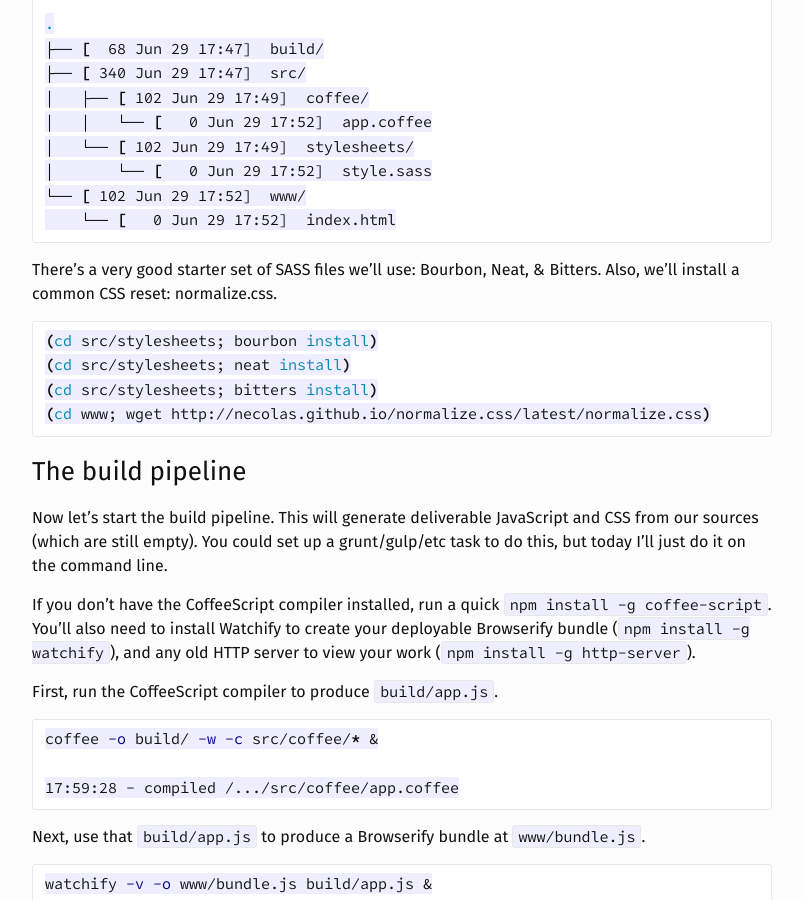
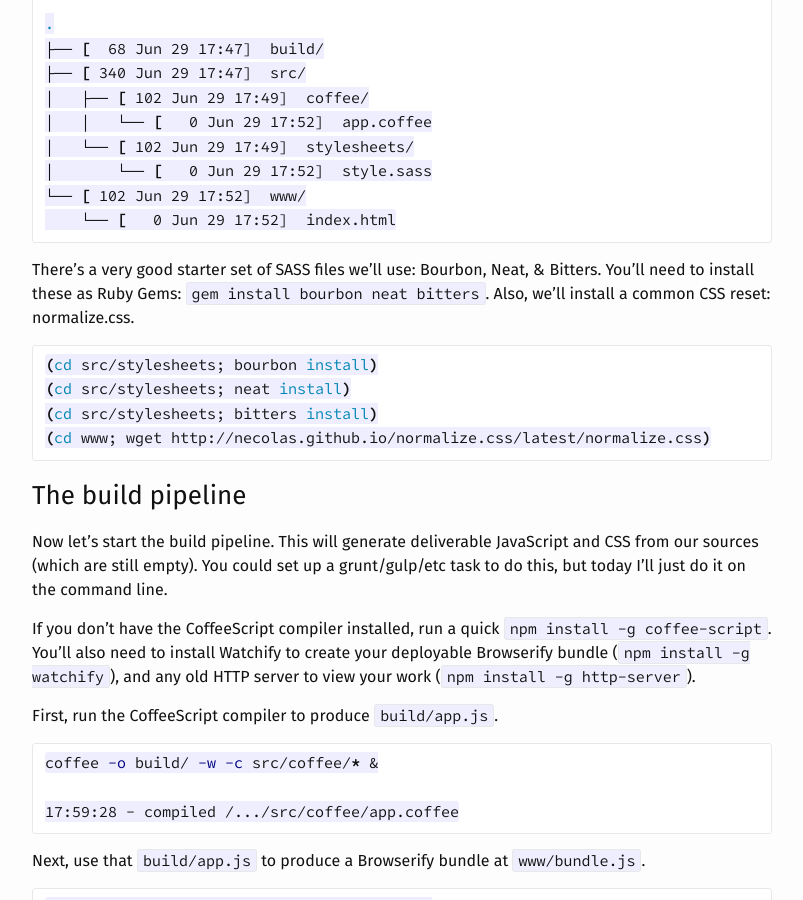
Before and after one commit to alecroy/alecroy.github.io, a Jekyll site: the page built from _posts/2015-06-29-a-bit-of-react-and-coffeescript.md, in a window 1280 px wide and 900 px high, scrolled down 988 px. Shown: the whole window, without its empty margins (238-1041 px from the left). Built offline with Jekyll 4.4.1, drawn with Linux system fonts in a browser that asks for light colours; Markdown is read by kramdown in place of the engine named in the settings.

Commit message:
fix post to include install instructions for Bourbon et al

```diff
--- a/_posts/2015-06-29-a-bit-of-react-and-coffeescript.md
+++ b/_posts/2015-06-29-a-bit-of-react-and-coffeescript.md
@@ -43,7 +43,7 @@ touch www/index.html
     └── [   0 Jun 29 17:52]  index.html
 ~~~
 
-There's a very good starter set of SASS files we'll use: Bourbon, Neat, & Bitters.  Also, we'll install a common CSS reset: normalize.css.
+There's a very good starter set of SASS files we'll use: Bourbon, Neat, & Bitters.  You'll need to install these as Ruby Gems: `gem install bourbon neat bitters`.  Also, we'll install a common CSS reset: normalize.css.
 
 ~~~bash
 (cd src/stylesheets; bourbon install)
```
